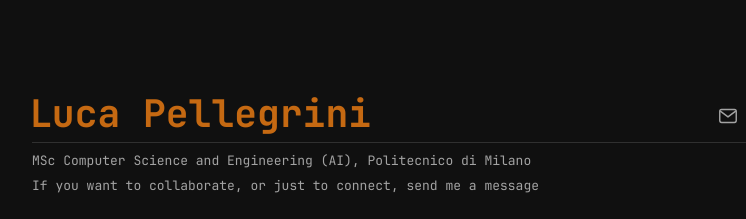
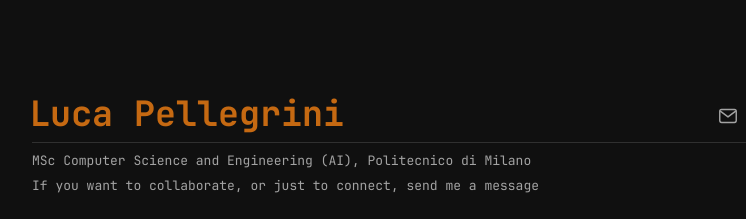
Before and after one commit to LucaPelle01/LucaPelle01.github.io, a plain HTML site: page index.html in a window 1280 px wide. Shown: the top 219 px of the page, 208-954 px from the left. Drawn offline with Linux system fonts and the light colour scheme; animation ran at ten frames a second.

Commit message:
Adjust h1 font size in style.css

```diff
--- a/style.css
+++ b/style.css
@@ -37,7 +37,7 @@
 body { margin: 0; font-size: var(--text-size); line-height: 1.6; font-style: normal; background: var(--page); color: var(--ink); }
 main { width: min(800px, calc(100% - 84px)); margin: clamp(76px, 12vh, 128px) auto 52px; }
 header { display: grid; grid-template-columns: minmax(0, 1fr) auto; align-items: center; column-gap: 12px; }
-h1 { margin: 0; color: #c56912; font-size: clamp(27px, 3.2vw, 38px); line-height: 1; font-weight: 550; letter-spacing: 0em; transform: translate(-3px, -3px); }
+h1 { margin: 0; color: #c56912; font-size: clamp(24px, 3.1vw, 35px); line-height: 1; font-weight: 550; letter-spacing: 0em; transform: translate(-3px, -3px); }
 #affiliation, .collaboration { grid-column: 1 / -1; margin: 0; color: var(--muted); overflow-wrap: anywhere; }
 #affiliation { margin-top: 6px; padding-top: 8px; border-top: 1px solid var(--line); }
 .collaboration { margin-top: 4px; }
```
